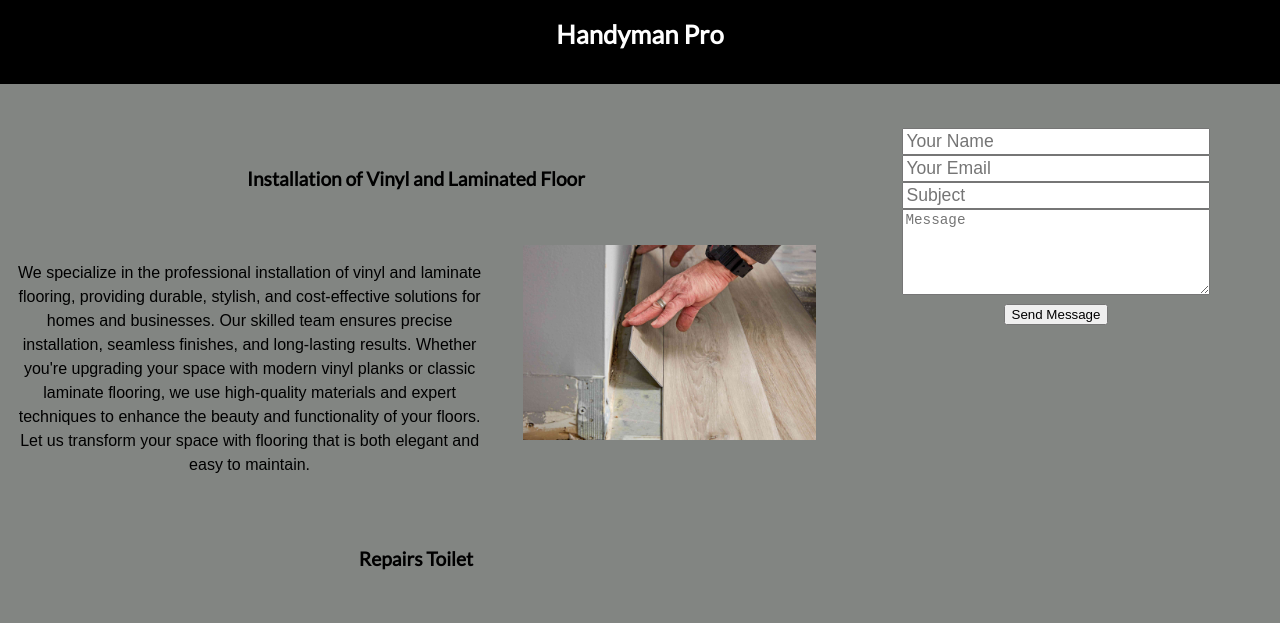
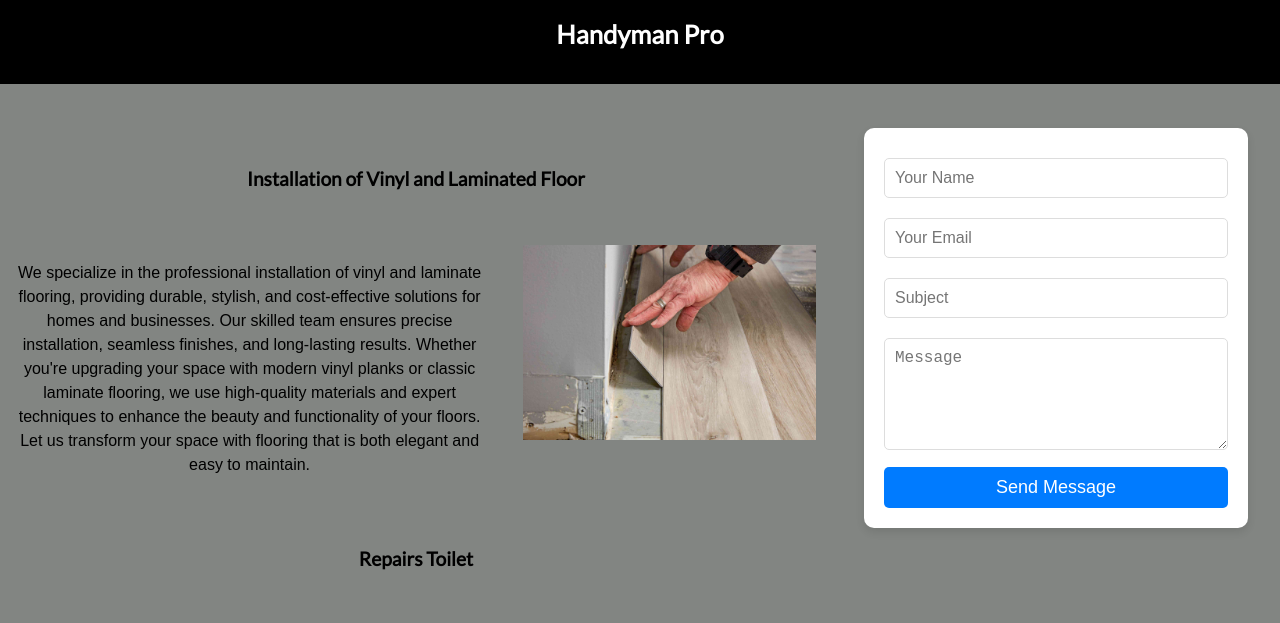
Before and after one commit to Sukh05861/Migul, a plain HTML site: page works.html in a window 1280 px wide. Shown: the part 97-720 px from the top of the page. Drawn offline with Linux system fonts and the light colour scheme; a web font is replaced by a local one.

Commit message:
Update style.css

```diff
--- a/style.css
+++ b/style.css
@@ -472,3 +472,55 @@ footer {
         margin-bottom: 15px;
     }
 }
+form {
+    max-width: 500px;
+    margin: auto;
+    padding: 20px;
+    background: #ffffff;
+    border-radius: 10px;
+    box-shadow: 0 4px 8px rgba(0, 0, 0, 0.1);
+  }
+
+  input,
+  textarea {
+    width: 100%;
+    padding: 10px;
+    margin: 10px 0;
+    border: 1px solid #ddd;
+    border-radius: 5px;
+    font-size: 16px;
+    transition: all 0.3s ease-in-out;
+  }
+
+  input:focus,
+  textarea:focus {
+    border-color: #007bff;
+    box-shadow: 0 0 5px rgba(0, 123, 255, 0.5);
+    outline: none;
+  }
+
+  button {
+    width: 100%;
+    padding: 10px;
+    background: #007bff;
+    color: white;
+    border: none;
+    border-radius: 5px;
+    font-size: 18px;
+    cursor: pointer;
+    transition: background 0.3s ease-in-out;
+  }
+
+  button:hover {
+    background: #0056b3;
+  }
+
+  @media (max-width: 768px) {
+    form {
+      padding: 15px;
+    }
+    input,
+    textarea {
+      font-size: 14px;
+    }
+  }
```
